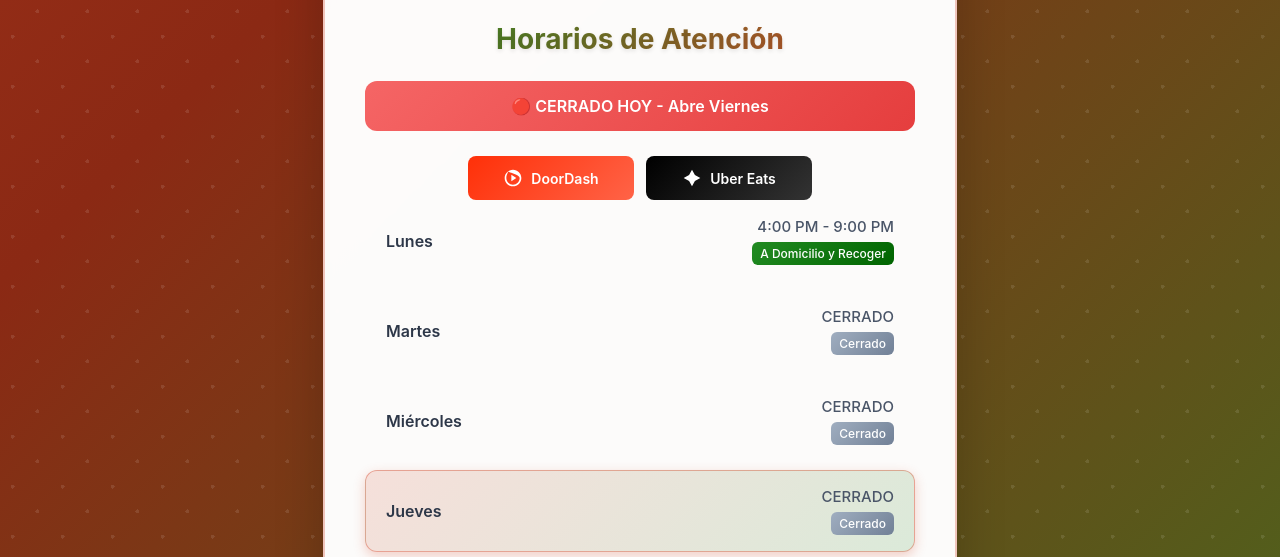
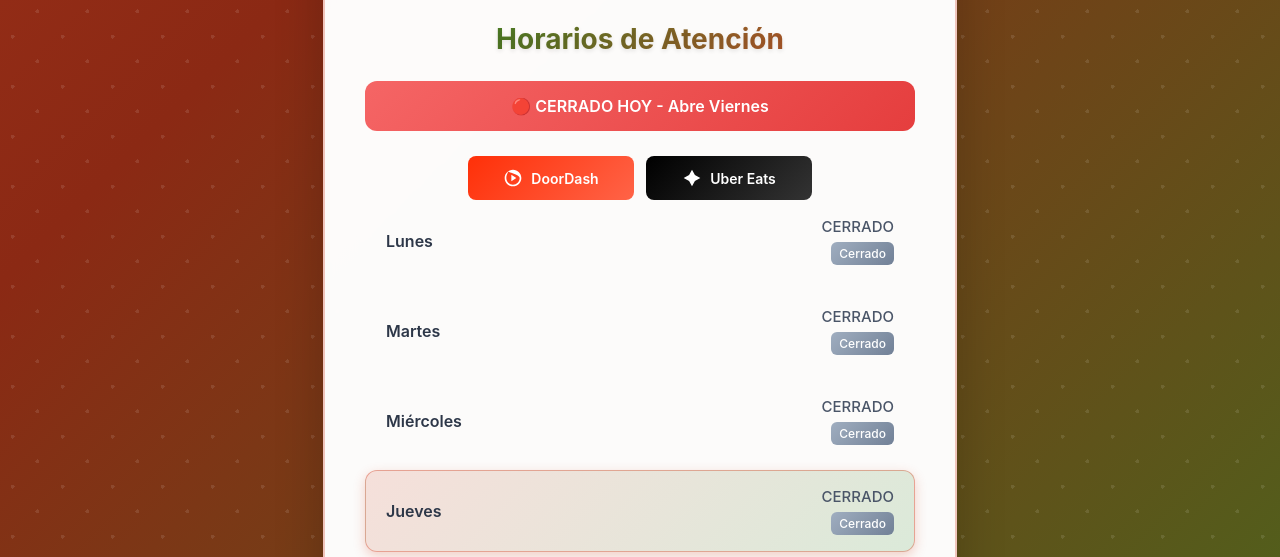
Before and after one commit to iamblaketaylor/tamaleshours, a plain HTML site: page index.html in a window 1280 px wide. Both pictures are taken after a click on the button "🇲🇽 Español". Shown: the part 176-733 px from the top of the page. Drawn offline with Linux system fonts and the light colour scheme.

Commit message:
Changed hours

```diff
--- a/index.html
+++ b/index.html
@@ -356,8 +356,8 @@
             <div class="day-row" data-day="1">
                 <div class="day-name" id="monday">Monday</div>
                 <div class="hours-info">
-                    <div class="hours">4:00 PM - 9:00 PM</div>
-                    <div class="service-type pickup-delivery" id="monday-service">Pickup & Delivery</div>
+                    <div class="hours" id="monday-hours">CLOSED</div>
+                    <div class="service-type closed-day" id="monday-service">Closed</div>
                 </div>
             </div>
 
@@ -471,7 +471,7 @@
             document.getElementById('sunday').textContent = isSpanish ? 'Domingo' : 'Sunday';
 
             // Update services
-            document.getElementById('monday-service').textContent = isSpanish ? 'A Domicilio y Recoger' : 'Pickup & Delivery';
+            document.getElementById('monday-service').textContent = isSpanish ? 'Cerrado' : 'Closed';
             document.getElementById('tuesday-service').textContent = isSpanish ? 'Cerrado' : 'Closed';
             document.getElementById('wednesday-service').textContent = isSpanish ? 'Cerrado' : 'Closed';
             document.getElementById('thursday-service').textContent = isSpanish ? 'Cerrado' : 'Closed';
@@ -480,6 +480,7 @@
             document.getElementById('sunday-service').textContent = isSpanish ? 'A Domicilio y Recoger' : 'Pickup & Delivery';
 
             // Update closed hours text
+            document.getElementById('monday-hours').textContent = isSpanish ? 'CERRADO' : 'CLOSED';
             document.getElementById('tuesday-hours').textContent = isSpanish ? 'CERRADO' : 'CLOSED';
             document.getElementById('wednesday-hours').textContent = isSpanish ? 'CERRADO' : 'CLOSED';
             document.getElementById('thursday-hours').textContent = isSpanish ? 'CERRADO' : 'CLOSED';
@@ -520,7 +521,7 @@
             // Define business hours
             const hours = {
                 0: { start: 16 * 60, end: 21 * 60, service: 'pickup' }, // Sunday - pickup & delivery
-                1: { start: 16 * 60, end: 21 * 60, service: 'pickup' }, // Monday - pickup & delivery
+                1: null, // Monday - closed
                 2: null, // Tuesday - closed
                 3: null, // Wednesday - closed
                 4: null, // Thursday - closed
```
Also changed, not shown: 1 other file.
